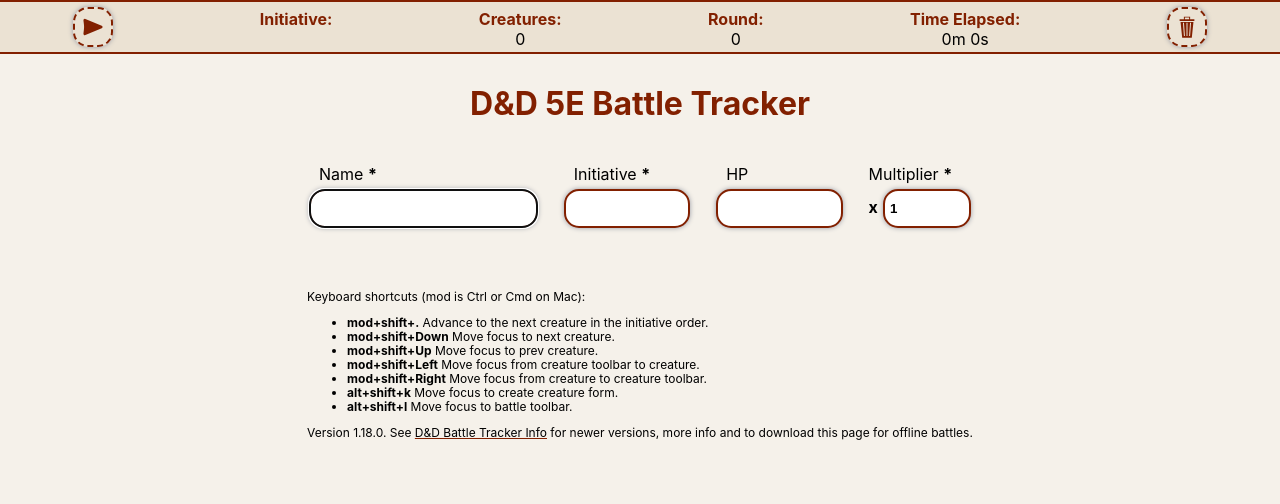
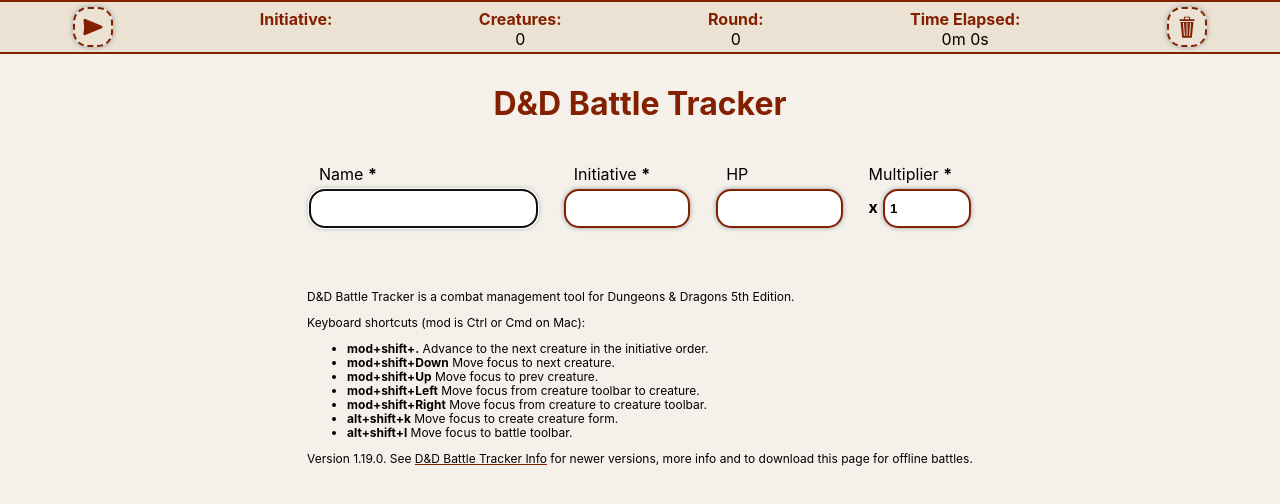
Before and after one commit to Paul-Ladyman/dnd-battle-tracker, a React (Create React App) app: page / in a window 1280 px wide. Shown: the top 504 px of the page. Built offline with nearby package versions, Linux system fonts and the light colour scheme; the HTML template or start-up script is replaced by a standard one.

Commit message:
Seo improvements (#14)
* Improve description, title, add keywords, add description to Footer

* Update battle trackers list in README

* Bump version number

```diff
--- a/package.json
+++ b/package.json
@@ -1,6 +1,6 @@
 {
   "name": "dnd-battle-tracker",
-  "version": "1.18.0",
+  "version": "1.19.0",
   "private": true,
   "dependencies": {
     "fast-deep-equal": "^2.0.1",
--- a/public/index.mustache.html
+++ b/public/index.mustache.html
@@ -8,8 +8,9 @@
       content="width=device-width, initial-scale=1, shrink-to-fit=no"
     />
     <meta name="theme-color" content="#000000" />
-    <meta name="description" content="A battle tracker for Dungeons & Dragons 5th Edition">
-    <title>D&D Battle Tracker</title>
+    <meta name="description" content="D&D Battle Tracker is a combat management tool for Dungeons & Dragons 5th Edition (D&D 5e)">
+    <meta content="Dungeons, Dragons, Combat, Battle, Tracker, D&amp;D, 5e" name="keywords">
+    <title>D&D Battle Tracker | D&D 5e Combat Management</title>
   </head>
   <body>
     <noscript>You need to enable JavaScript to run this app.</noscript>
--- a/src/App.js
+++ b/src/App.js
@@ -156,7 +156,7 @@ class App extends Component {
         </div>
         <div className="main-footer-wrapper">
           <main className="main">
-           <h1 className="main-title">D&D 5E Battle Tracker</h1>
+           <h1 className="main-title">D&D Battle Tracker</h1>
            <CreateCreatureForm createCreature={this.createCreature} />
            <Creatures
              creatures={this.state.creatures}
--- a/src/Footer.js
+++ b/src/Footer.js
@@ -6,6 +6,7 @@ import { hotkeys, hotkeyDescriptions } from './hotkeys';
 function Footer() {
   return (
     <footer className="footer-text" role="contentinfo">
+      <p>D&D Battle Tracker is a combat management tool for Dungeons & Dragons 5th Edition.</p>
       <div className="footer-text--shortcuts">
         <p>Keyboard shortcuts (mod is Ctrl or Cmd on Mac):</p>
         <ul>
```
Also changed, not shown: 1 other file (tests, documents, lock files or other folders).
